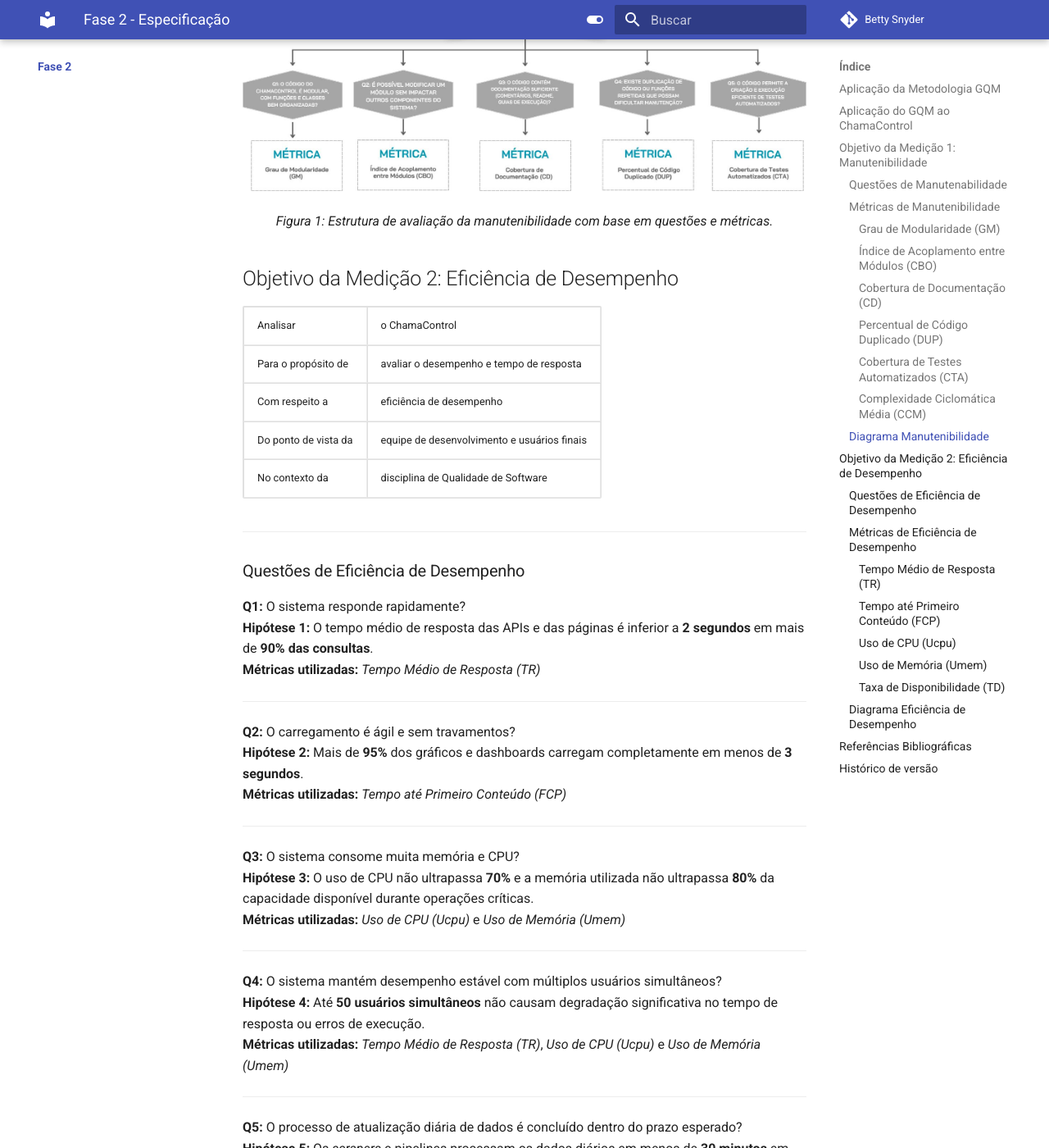
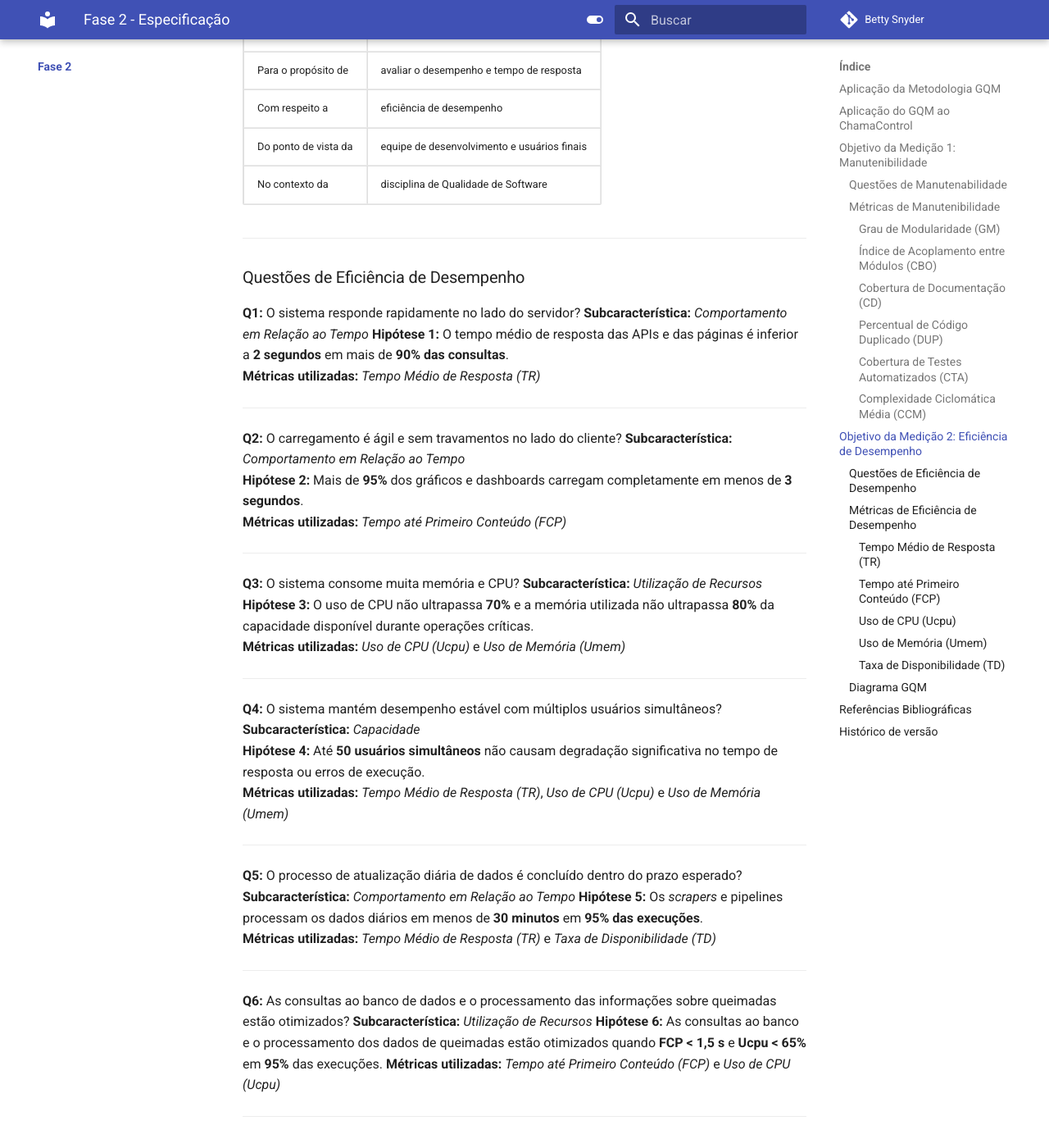
Before and after one commit to FCTE-Qualidade-de-Software-1/2025-2_T01_BETTY-SNYDER, an MkDocs documentation site: the page built from docs/Fase 2/index.md, in a window 1280 px wide and 1400 px high, scrolled down 5855 px. Shown: the whole window at 82% size. Built offline with MkDocs 1.6.1 and Material for MkDocs 9.7.7, drawn with Linux system fonts in a browser that asks for light colours; comment, search, counter and statistics services are not loaded; some of the changed text lies outside the part shown.

Commit message:
(docs): adicionando diagrama geral

```diff
--- a/docs/Fase 2/index.md
+++ b/docs/Fase 2/index.md
@@ -75,7 +75,7 @@
 **Q6:** O nível de complexidade do código impacta a facilidade de manutenção e evolução do sistema?
 **Subcaracterística:** *Analisabilidade*
 **Hipótese 6:** As funções apresentam complexidade ciclomática média inferior a 10, indicando que o código é de fácil compreensão e exige menor esforço para manutenção.
-**Métricas utilizadas:** Complexidade Ciclomática Média (CCM)
+**Métricas utilizadas:** *Complexidade Ciclomática Média (CCM)*
 
 ---
 
@@ -236,13 +236,6 @@
 - Essa métrica está diretamente relacionada às subcaracterísticas *Analisabilidade* e *Modificabilidade, ambas da **Manutenibilidade*
 ---
 
-### Diagrama Manutenibilidade
-
-![diagramaManutenibilidade](../assets/metricasManutenibilidade.jpg)
-<div align="center">
-<p><em>Figura 1: Estrutura de avaliação da manutenibilidade com base em questões e métricas.</em></p>
-</div>
-
 ## Objetivo da Medição 2: Eficiência de Desempenho
 
 <table border="1">
@@ -274,37 +267,44 @@
 
 ### Questões de Eficiência de Desempenho
 
-**Q1:** O sistema responde rapidamente?
+**Q1:** O sistema responde rapidamente no lado do servidor?
+**Subcaracterística:** *Comportamento em Relação ao Tempo*
 **Hipótese 1:** O tempo médio de resposta das APIs e das páginas é inferior a **2 segundos** em mais de **90% das consultas**.
 **Métricas utilizadas:** *Tempo Médio de Resposta (TR)*
 
 ---
 
-**Q2:** O carregamento é ágil e sem travamentos?
+**Q2:** O carregamento é ágil e sem travamentos no lado do cliente?
+**Subcaracterística:** *Comportamento em Relação ao Tempo*
 **Hipótese 2:** Mais de **95%** dos gráficos e dashboards carregam completamente em menos de **3 segundos**.
 **Métricas utilizadas:** *Tempo até Primeiro Conteúdo (FCP)*
 
 ---
 
 **Q3:** O sistema consome muita memória e CPU?
+**Subcaracterística:** *Utilização de Recursos*
 **Hipótese 3:** O uso de CPU não ultrapassa **70%** e a memória utilizada não ultrapassa **80%** da capacidade disponível durante operações críticas.
 **Métricas utilizadas:** *Uso de CPU (Ucpu)* e *Uso de Memória (Umem)*
 
 ---
 
 **Q4:** O sistema mantém desempenho estável com múltiplos usuários simultâneos?
+**Subcaracterística:** *Capacidade*
 **Hipótese 4:** Até **50 usuários simultâneos** não causam degradação significativa no tempo de resposta ou erros de execução.
 **Métricas utilizadas:** *Tempo Médio de Resposta (TR)*, *Uso de CPU (Ucpu)* e *Uso de Memória (Umem)*
 
 ---
 
 **Q5:** O processo de atualização diária de dados é concluído dentro do prazo esperado?
+**Subcaracterística:** *Comportamento em Relação ao Tempo*
 **Hipótese 5:** Os *scrapers* e pipelines processam os dados diários em menos de **30 minutos** em **95% das execuções**.
 **Métricas utilizadas:** *Tempo Médio de Resposta (TR)* e *Taxa de Disponibilidade (TD)*
 
 ---
 
 **Q6:** As consultas ao banco de dados e o processamento das informações sobre queimadas estão otimizados?
+**Subcaracterística:** *Utilização de Recursos*
+**Hipótese 6:** As consultas ao banco e o processamento dos dados de queimadas estão otimizados quando **FCP < 1,5 s** e **Ucpu < 65%** em **95%** das execuções.
 **Métricas utilizadas:** *Tempo até Primeiro Conteúdo (FCP)* e *Uso de CPU (Ucpu)*
 
 ---
@@ -379,12 +379,20 @@
 - **Interpretação / Observações:**
 Meta recomendada ≥ 99% de uptime. Quedas recorrentes reduzem a eficiência percebida e indicam falhas de infraestrutura.
 
-### Diagrama Eficiência de Desempenho
+### Diagrama GQM
 
+<div align="center">
+  <a href="../assets/GQM-VersaoFinal.svg" target="_blank" rel="noopener noreferrer">
+    <img src="../assets/GQM-VersaoFinal.svg" alt="diagramaEficiênciaDesempenho" style="max-width:100%;height:auto;border:1px solid #ddd;">
+  </a>
 
-![diagramaEficiênciaDesempenho](../assets/metricasDesempenho.jpg)
+  <div id="gqm-lightbox" style="display:none;position:fixed;inset:0;background:rgba(0,0,0,.85);align-items:center;justify-content:center;z-index:9999;">
+    <button id="gqm-close" aria-label="Fechar" style="position:absolute;top:1rem;right:1rem;font-size:2rem;color:#fff;background:transparent;border:none;cursor:pointer;">&times;</button>
+    <img id="gqm-full" src="../assets/GQM-VersaoFinal.svg" alt="Diagrama ampliado" style="max-width:92%;max-height:92%;box-shadow:0 0 16px rgba(0,0,0,.5);">
+  </div>
+</div>
 <div align="center">
-<p><em>Figura 2: Estrutura de avaliação da eficiência de desempenho com base em questões e métricas.</em></p>
+  <p><em>Figura 1: Estrutura de avaliação ds características com base em questões e métricas.</em></p>
 </div>
 
 
@@ -404,9 +412,10 @@
 
 ## Histórico de versão
 
-|Versão|Data|Descrição|Autor(es)|Revisor(es)|
-|-|-|-|-|-|
-|1.0 | 14/10/2025 | Criação do documento base|[Leonardo Sauma](https://github.com/leohssjr)||
-|1.1 | 14/10/2025 | Adição de objetivos e questões sobre as caracterísitcas Manutenabilidade e Eficiência de Desempenho|[Leonardo Sauma](https://github.com/leohssjr)||
-|1.2 | 14/10/2025 | Inclusão das métricas detalhadas de Eficiência de Desempenho (TR, FCP, Ucpu, Umem, TD) e revisão da estrutura GQM|[Breno Fernandes](https://github.com/BrenoFrds)||
-|1.3 | 15/10/2025 | Adição de diagramas para visualização das medições|[Filipe Bressanelli](https://github.com/fbressa)||
+| Versão | Data       | Descrição                                                                                                         | Autor(es)                                        | Revisor(es)                                |
+| ------ | ---------- | ----------------------------------------------------------------------------------------------------------------- | ------------------------------------------------ | ------------------------------------------ |
+| 1.0    | 14/10/2025 | Criação do documento base                                                                                         | [Leonardo Sauma](https://github.com/leohssjr)    |                                            |
+| 1.1    | 14/10/2025 | Adição de objetivos e questões sobre as caracterísitcas Manutenabilidade e Eficiência de Desempenho               | [Leonardo Sauma](https://github.com/leohssjr)    |                                            |
+| 1.2    | 14/10/2025 | Inclusão das métricas detalhadas de Eficiência de Desempenho (TR, FCP, Ucpu, Umem, TD) e revisão da estrutura GQM | [Breno Fernandes](https://github.com/BrenoFrds)  |                                            |
+| 1.3    | 15/10/2025 | Adição de diagramas para visualização das medições                                                                | [Filipe Bressanelli](https://github.com/fbressa) |                                            |
+| 1.3    | 22/10/2025 | Correção de detalhes nas questoes e adiçao do diagrama geral GQM                                                  | [Gabriel Soares](https://github.com/SAnjos3)     | [Enrico Zoratto](https://github.com/sidts) |
```
Also changed, not shown: docs/assets/GQM-VersaoFinal.svg (added).
